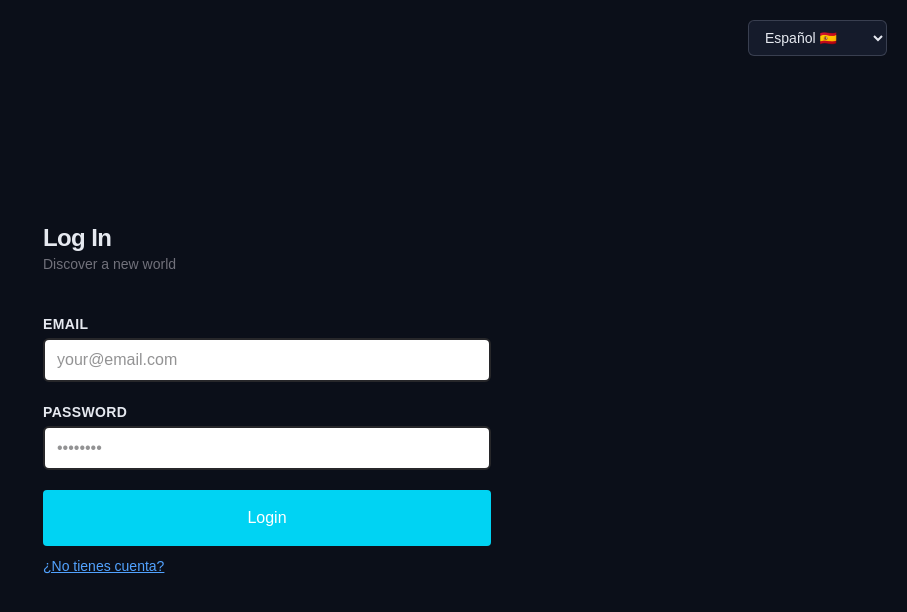
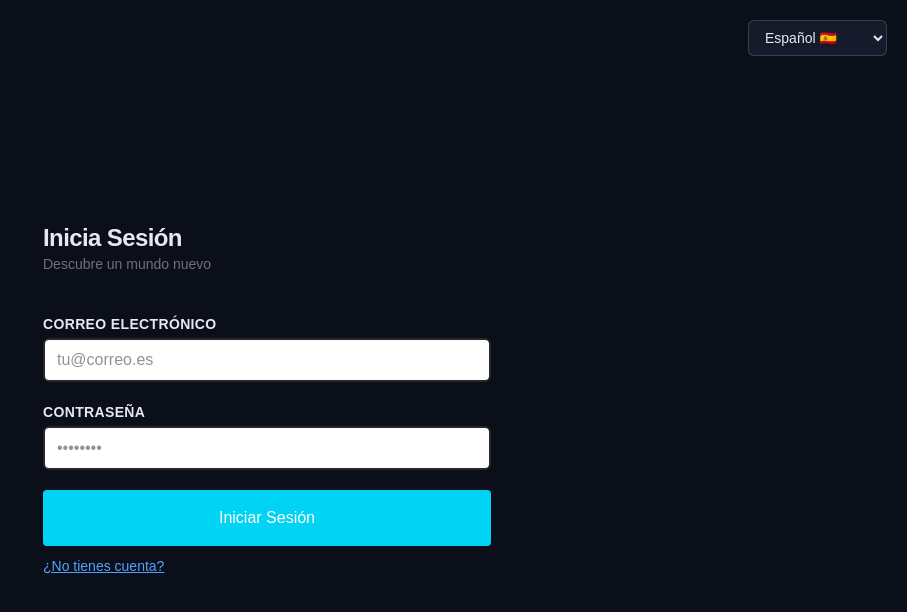
Before and after one commit to Hadi2022/ft_transcendence, a React (Vite) app in the folder frontend/: page /login in a window 1280 px wide. Shown: the top 612 px of the page, without its empty margins (373-1280 px from the left). Built offline with nearby package versions, Linux system fonts and the light colour scheme.

Commit message:
feat: add i18n to login page

```diff
--- a/frontend/src/pages/auth/LoginPage.tsx
+++ b/frontend/src/pages/auth/LoginPage.tsx
@@ -3,10 +3,12 @@ import ButtonComponent from "./components/ButtonComponent";
 import InputComponent from "./components/InputComponent";
 import { useState, type SubmitEvent } from "react";
 import { login } from "../../services/auth";
+import { useTranslation } from "react-i18next";
 
 export default function LoginPage() {
 
     const navigate = useNavigate()
+    const { t } = useTranslation()
 
     const [email, setEmail] = useState("")
     const [password, setPassword] = useState("")
@@ -24,23 +26,23 @@ export default function LoginPage() {
     return (
         <div className="text-text">
             <div className="mb-10">
-                <h1 className="text-2xl font-bold tracking-tight">Log In</h1>
-                <p className="text-sm text-zinc-500">Discover a new world</p>
+                <h1 className="text-2xl font-bold tracking-tight">{ t("auth.loginTitle") }</h1>
+                <p className="text-sm text-zinc-500">{ t("auth.loginSubtitle") }</p>
             </div>
 
             <form onSubmit={handleSubmit}
                 className="flex flex-col gap-5 mb-2" >
 
                 { /* Email input*/ }
-                <InputComponent label="Email" type="email"
-                                placeholder="your@email.com"
+                <InputComponent label={ t("auth.email") } type="email"
+                                placeholder={ t("auth.emailPlaceholder") }
                                 value={email}
                                 onChange={(e) => setEmail(e.target.value)}
                                 minLength={6} maxLength={33}
                                 required />
 
                 { /* Password input */ }
-                <InputComponent label="Password" type="password"
+                <InputComponent label={ t("auth.password") } type="password"
                                 placeholder="••••••••"
                                 value={password}
                                 onChange={(e) => setPassword(e.target.value)}
@@ -48,11 +50,11 @@ export default function LoginPage() {
                                 required />
 
                 { /* Login button */ }
-                <ButtonComponent text="Login" />
+                <ButtonComponent text={ t("auth.loginButton") } />
             </form>
 
             <Link to="/register" className="text-sm underline text-blue-400 hover:no-underline">
-                ¿No tienes cuenta?
+                { t("auth.dontHaveAccount") }
             </Link>
         </div>
     )
```
